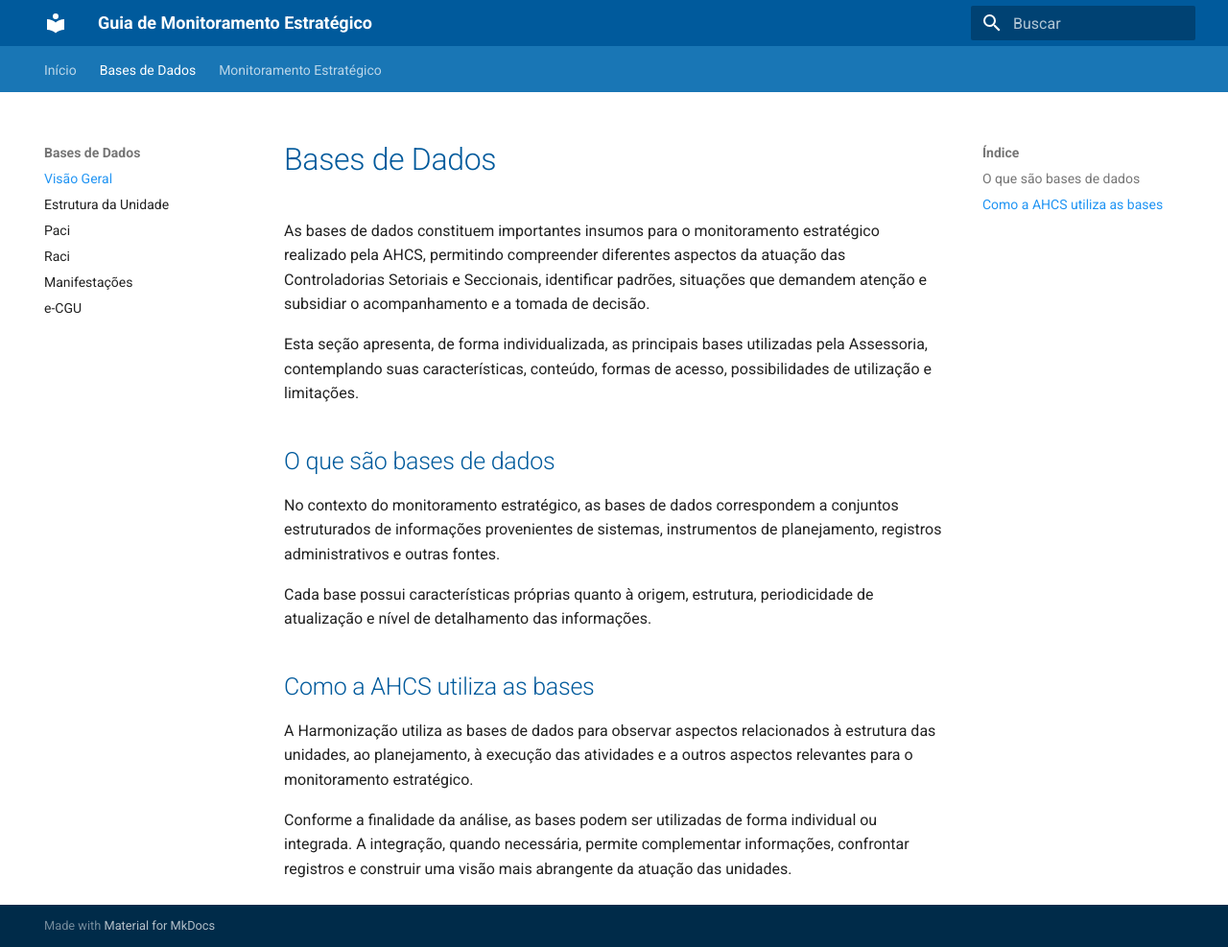
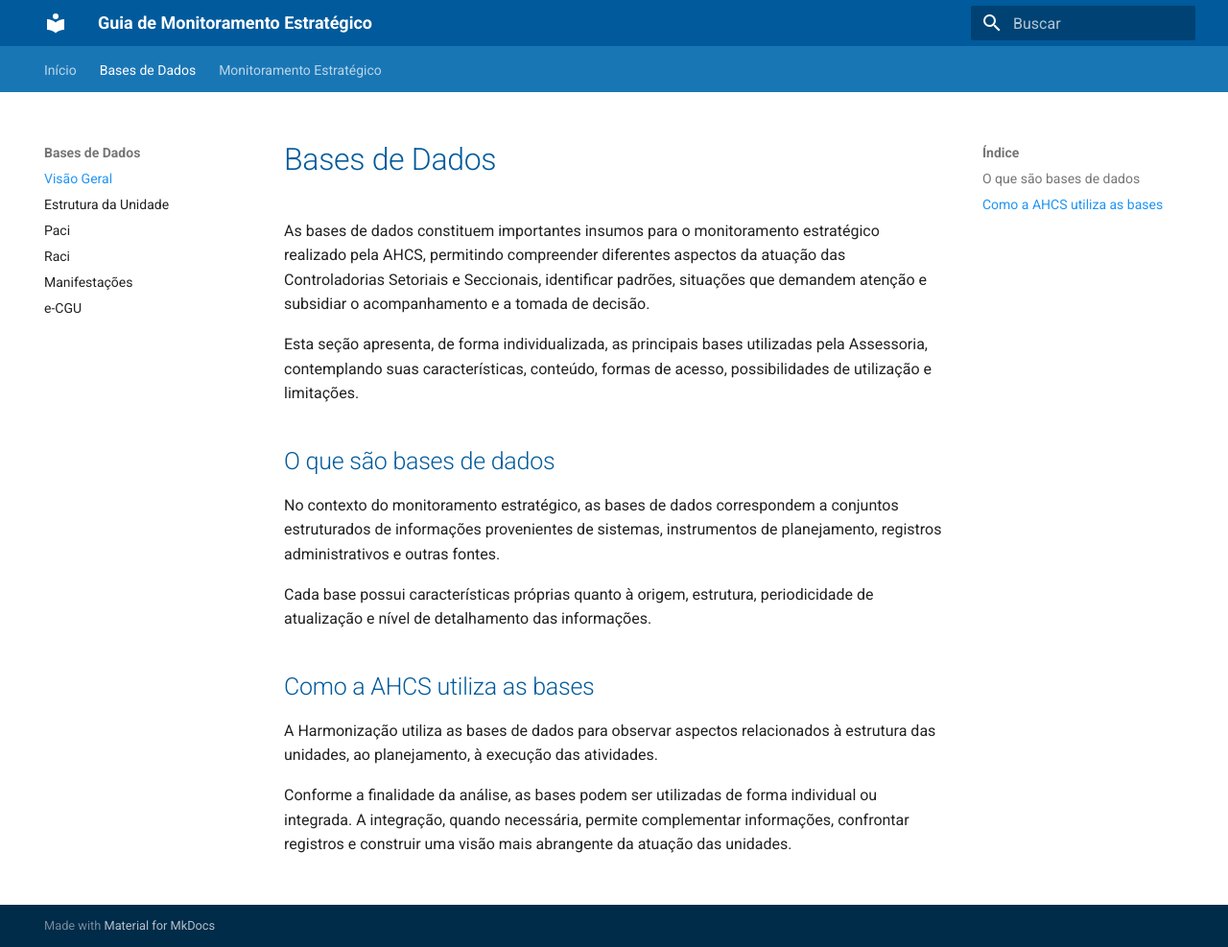
Before and after one commit to CGEMG-AHCS/guia-monitoramento-estrategico, an MkDocs documentation site: the page built from docs/bases-dados/index.md, in a window 1280 px wide and 987 px high. Shown: the whole window at 96% size. Built offline with MkDocs 1.6.1 and Material for MkDocs 9.7.7, drawn with Linux system fonts in a browser that asks for light colours.

Commit message:
Update index.md

```diff
--- a/docs/bases-dados/index.md
+++ b/docs/bases-dados/index.md
@@ -12,6 +12,6 @@ Cada base possui características próprias quanto à origem, estrutura, periodi
 
 ## Como a AHCS utiliza as bases
 
-A Harmonização utiliza as bases de dados para observar aspectos relacionados à estrutura das unidades, ao planejamento, à execução das atividades e a outros aspectos relevantes para o monitoramento estratégico.
+A Harmonização utiliza as bases de dados para observar aspectos relacionados à estrutura das unidades, ao planejamento, à execução das atividades.
 
 Conforme a finalidade da análise, as bases podem ser utilizadas de forma individual ou integrada. A integração, quando necessária, permite complementar informações, confrontar registros e construir uma visão mais abrangente da atuação das unidades.
```
